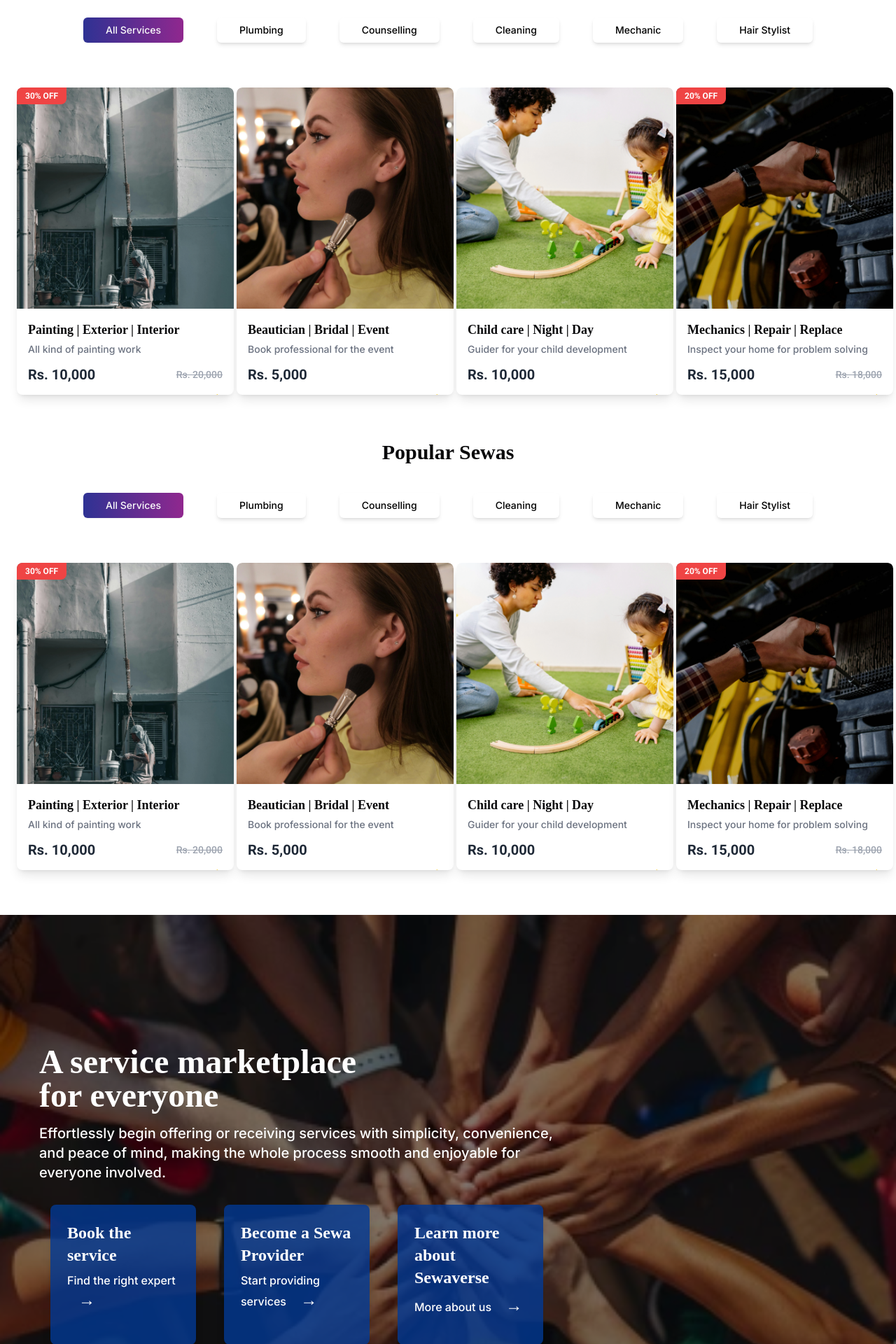
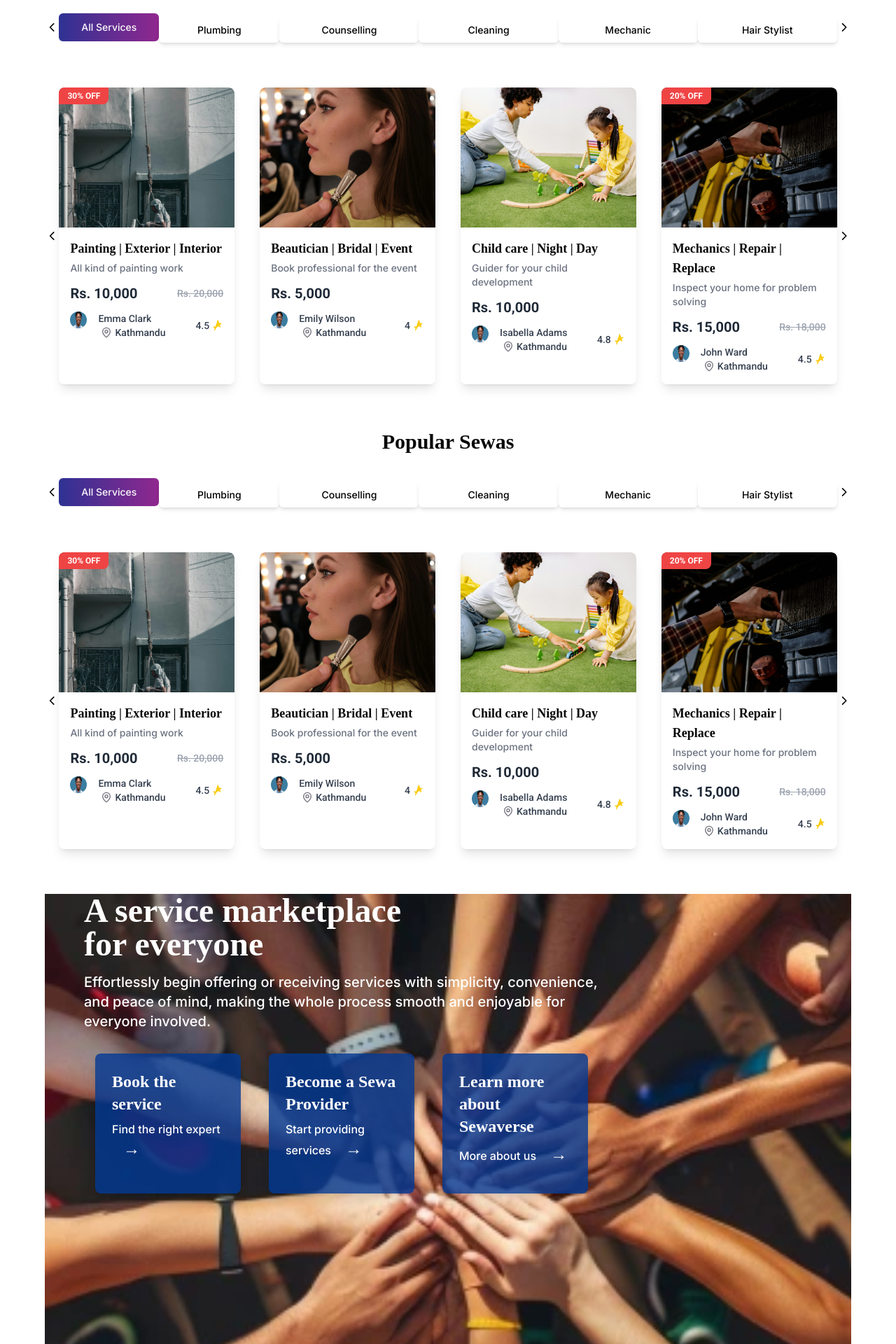
Before and after one commit to SewaVerse/sewaverse-backend, a Next.js app: page / in a window 1280 px wide. Shown: the part 980-2900 px from the top of the page at 70% size. Built offline with nearby package versions, Linux system fonts and the light colour scheme; no server answers.

Commit message:
homepage designs chnages

```diff
--- a/app/page.tsx
+++ b/app/page.tsx
@@ -1,5 +1,6 @@
 import { auth } from "@/auth";
 import { Button } from "@/components/ui/button";
+import { ChevronLeft, ChevronRight, MapPin } from "lucide-react";
 import Image from "next/image";
 
 const Home = async () => {
@@ -74,47 +75,51 @@ const Home = async () => {
 
       {/* Services Section */}
       <div>
-        <div className="py-16 bg-white text-center">
+        <div className="py-16  bg-white text-center">
           <h2 className="text-3xl font-bold mb-8">Featured Sewas</h2>
-          <div className="flex justify-center gap-12">
+          <div className="flex  justify-between items-center mx-16">
             {" "}
-            <Button variant={"brand"} className="mt-2 px-8 py-4">
+            <ChevronLeft />
+            <Button variant={"brand"} className="  px-8 py-5 ">
               All Services
             </Button>
             <Button
               variant={"brand"}
-              className="mt-2 bg-white text-black shadow-md hover:shadow-lg px-8 py-4"
+              className="mt-2 bg-white text-black shadow-md hover:shadow-lg px-8 py-4 w-48"
             >
               Plumbing
             </Button>
             <Button
               variant={"brand"}
-              className="mt-2 bg-white text-black shadow-md hover:shadow-lg px-8 py-4"
+              className="mt-2 bg-white text-black shadow-md hover:shadow-lg px-8 py-4 w-56"
             >
               Counselling
             </Button>
             <Button
               variant={"brand"}
-              className="mt-2 bg-white text-black shadow-md hover:shadow-lg px-8 py-4"
+              className="mt-2 bg-white text-black shadow-md hover:shadow-lg px-8 py-4 w-56"
             >
               Cleaning
             </Button>
             <Button
               variant={"brand"}
-              className="mt-2 bg-white text-black shadow-md hover:shadow-lg px-8 py-4"
+              className="mt-2 bg-white text-black shadow-md hover:shadow-lg px-8 py-4 w-56"
             >
               Mechanic
             </Button>
             <Button
               variant={"brand"}
-              className="mt-2 bg-white text-black shadow-md hover:shadow-lg px-8 py-4"
+              className="mt-2 bg-white text-black shadow-md hover:shadow-lg px-8 py-4 w-56"
             >
               Hair Stylist
             </Button>
+            <ChevronRight />
           </div>
         </div>
 
-        <div className="grid grid-cols-1 sm:grid-cols-2 lg:grid-cols-4 gap-6 px-6">
+        <div className="flex items-center justify-between  mx-16">
+          <ChevronLeft />
+          <div className="grid grid-cols-1 sm:grid-cols-2 lg:grid-cols-4 gap-9 col-auto">
             {[
               {
                 title: "Painting | Exterior | Interior",
@@ -160,15 +165,14 @@ const Home = async () => {
               <div
                 key={index}
                 className="bg-white shadow-lg rounded-lg overflow-hidden hover:shadow-xl transition-shadow duration-300"
-              style={{ width: "310px", height: "439px" }}
               >
                 <div className="relative">
                   <Image
                     src={service.image}
                     alt={`Featured Service ${index + 1}`}
-                  className="w-full h-[316px] object-cover rounded-t-lg"
+                    className="w-full h-[200px] object-cover rounded-t-lg"
                     width={310}
-                  height={316}
+                    height={20}
                   />
                   {service.discount && (
                     <div className="absolute top-0 left-0 bg-red-500 text-white px-3 py-1 text-xs font-bold rounded-br-lg">
@@ -177,7 +181,9 @@ const Home = async () => {
                   )}
                 </div>
                 <div className="p-4">
-                <h4 className="font-semibold text-lg mb-1">{service.title}</h4>
+                  <h4 className="font-semibold text-lg mb-1">
+                    {service.title}
+                  </h4>
                   <p className="text-gray-500 text-sm mb-3">
                     {service.description}
                   </p>
@@ -192,7 +198,19 @@ const Home = async () => {
                     )}
                   </div>
                   <div className="flex items-center justify-between text-sm text-gray-500">
-                  <span>{service.name} @ Kathmandu</span>
+                    <div className="flex gap-4">
+                      <img
+                        src="/images/profileimage1.svg"
+                        className="w-6 h-6 rounded-full"
+                        alt="user"
+                      />
+                      <div className="text-gray-700 flex flex-col  ">
+                        {service.name}{" "}
+                        <span className="flex items-center">
+                          <MapPin className="text-zinc-500 h-4" /> Kathmandu
+                        </span>
+                      </div>
+                    </div>
                     <span className="flex items-center">
                       <span className="text-gray-700">{service.rating}</span>
                       <svg
@@ -212,47 +230,54 @@ const Home = async () => {
             ))}
           </div>
 
-        <div className="py-16 bg-white text-center">
+          <ChevronRight />
+        </div>
+
+        <div className="py-16  bg-white text-center">
           <h2 className="text-3xl font-bold mb-8">Popular Sewas</h2>
-          <div className="flex justify-center gap-12">
+          <div className="flex  justify-between items-center mx-16">
             {" "}
-            <Button variant={"brand"} className="mt-2 px-8 py-4">
+            <ChevronLeft />
+            <Button variant={"brand"} className="  px-8 py-5 ">
               All Services
             </Button>
             <Button
               variant={"brand"}
-              className="mt-2 bg-white text-black shadow-md hover:shadow-lg px-8 py-4"
+              className="mt-2 bg-white text-black shadow-md hover:shadow-lg px-8 py-4 w-48"
             >
               Plumbing
             </Button>
             <Button
               variant={"brand"}
-              className="mt-2 bg-white text-black shadow-md hover:shadow-lg px-8 py-4"
+              className="mt-2 bg-white text-black shadow-md hover:shadow-lg px-8 py-4 w-56"
             >
               Counselling
             </Button>
             <Button
               variant={"brand"}
-              className="mt-2 bg-white text-black shadow-md hover:shadow-lg px-8 py-4"
+              className="mt-2 bg-white text-black shadow-md hover:shadow-lg px-8 py-4 w-56"
             >
               Cleaning
             </Button>
             <Button
               variant={"brand"}
-              className="mt-2 bg-white text-black shadow-md hover:shadow-lg px-8 py-4"
+              className="mt-2 bg-white text-black shadow-md hover:shadow-lg px-8 py-4 w-56"
             >
               Mechanic
             </Button>
             <Button
               variant={"brand"}
-              className="mt-2 bg-white text-black shadow-md hover:shadow-lg px-8 py-4"
+              className="mt-2 bg-white text-black shadow-md hover:shadow-lg px-8 py-4 w-56"
             >
               Hair Stylist
             </Button>
+            <ChevronRight />
           </div>
         </div>
 
-        <div className="grid grid-cols-1 sm:grid-cols-2 lg:grid-cols-4 gap-6 px-6">
+        <div className="flex items-center justify-between  mx-16">
+          <ChevronLeft />
+          <div className="grid grid-cols-1 sm:grid-cols-2 lg:grid-cols-4 gap-9 col-auto">
             {[
               {
                 title: "Painting | Exterior | Interior",
@@ -298,15 +323,14 @@ const Home = async () => {
               <div
                 key={index}
                 className="bg-white shadow-lg rounded-lg overflow-hidden hover:shadow-xl transition-shadow duration-300"
-              style={{ width: "310px", height: "439px" }}
               >
                 <div className="relative">
                   <Image
                     src={service.image}
                     alt={`Featured Service ${index + 1}`}
-                  className="w-full h-[316px] object-cover rounded-t-lg"
+                    className="w-full h-[200px] object-cover rounded-t-lg"
                     width={310}
-                  height={316}
+                    height={20}
                   />
                   {service.discount && (
                     <div className="absolute top-0 left-0 bg-red-500 text-white px-3 py-1 text-xs font-bold rounded-br-lg">
@@ -315,7 +339,9 @@ const Home = async () => {
                   )}
                 </div>
                 <div className="p-4">
-                <h4 className="font-semibold text-lg mb-1">{service.title}</h4>
+                  <h4 className="font-semibold text-lg mb-1">
+                    {service.title}
+                  </h4>
                   <p className="text-gray-500 text-sm mb-3">
                     {service.description}
                   </p>
@@ -330,7 +356,19 @@ const Home = async () => {
                     )}
                   </div>
                   <div className="flex items-center justify-between text-sm text-gray-500">
-                  <span>{service.name} @ Kathmandu</span>
+                    <div className="flex gap-4">
+                      <img
+                        src="/images/profileimage1.svg"
+                        className="w-6 h-6 rounded-full"
+                        alt="user"
+                      />
+                      <div className="text-gray-700 flex flex-col  ">
+                        {service.name}{" "}
+                        <span className="flex items-center">
+                          <MapPin className="text-zinc-500 h-4" /> Kathmandu
+                        </span>
+                      </div>
+                    </div>
                     <span className="flex items-center">
                       <span className="text-gray-700">{service.rating}</span>
                       <svg
@@ -349,25 +387,26 @@ const Home = async () => {
               </div>
             ))}
           </div>
+
+          <ChevronRight />
+        </div>
       </div>
 
       {/* hello */}
-      <div className="py-16 bg-white text-center rounded-lg overflow-hidden">
-        <div className="relative h-screen w-full flex items-center justify-start">
+      <div className="py-16 bg-white text-center overflow-hidden mx-16">
+        <div className="relative h-screen w-full">
           {/* Background Image */}
-          <div className="absolute inset-0">
+          <div className="inset-0">
             <Image
               src="/images/service_market_place.webp"
               alt="Homepage background"
-              className="object-cover w-full h-full"
+              className="object-cover w-full h-full "
               fill
               priority
             />
           </div>
 
-          <div className="absolute inset-0 bg-black bg-opacity-50"></div>
-
-          <div className="relative z-10 text-white text-left max-w-3xl ml-10 px-4">
+          <div className="absolute z-10 text-white text-left max-w-3xl ml-10 px-4">
             {/* Main Heading */}
             <h1 className="text-4xl md:text-5xl font-bold mb-4 leading-tight">
               A service marketplace <br /> for everyone
@@ -421,7 +460,7 @@ const Home = async () => {
 
       {/* Sewa Categories */}
 
-      <div className="py-16 bg-white text-center">
+      <div className="pb-16 bg-white text-center">
         <h2 className="text-3xl font-bold mb-8 font-poppins">Popular Sewas</h2>
 
         {/* Grid container to arrange images */}
@@ -442,7 +481,7 @@ const Home = async () => {
       </div>
 
       {/* other section  */}
-      <div className="py-16 bg-white text-center">
+      <div className="pb-16 bg-white text-center">
         <h3 className="text-3xl font-bold mb-8 font-poppins">
           Don’t take our word, trust the real stories <br />
           <span className="text-[16px] font-normal leading-[24px] text-center decoration-skip-ink-none">
@@ -452,12 +491,12 @@ const Home = async () => {
           </span>
         </h3>
 
-        <div className="relative flex flex-col items-center">
-          <div className="relative z-20 bg-white rounded-lg shadow-2xl border border-white/50 w-[638px] h-[497px] p-6">
+        <div className="relative flex flex-col items-center mx-16">
+          <div className="relative z-20 bg-white rounded-lg shadow-2xl border border-white/50 w-[638px] h-[450px] p-6">
             <Image
               src="/images/profileimage1.svg"
               alt="Marinda Walkers"
-              className="w-16 h-16 rounded-full mx-auto -mt-8 border-4 border-white"
+              className="w-16 h-16 rounded-full mx-auto mt-4 border-4 border-white"
               width={638}
               height={497}
             />
@@ -478,12 +517,12 @@ const Home = async () => {
             </div>
           </div>
 
-          <div className="relative flex justify-between w-full -mt-[130px] px-4">
-            <div className="relative z-10 bg-gray-50 rounded-lg shadow-lg border border-gray-200/50 w-[600px] h-[460px] opacity-50 p-6 -translate-y-[50px]">
+          <div className="absolute flex justify-between w-full  top-5  px-4">
+            <div className="relative z-10 bg-gray-50 rounded-lg shadow-lg border border-gray-200/50 w-[600px] h-[350px] opacity-50 p-6 translate-y-[70px]">
               <Image
                 src="/images/profileimage3.svg"
                 alt="Jackson Hopkins"
-                className="w-16 h-16 rounded-full mx-auto -mt-8 border-4 border-white"
+                className="w-16 h-16 rounded-full mx-auto mt-4 border-4 border-white"
                 width={638}
                 height={497}
               />
@@ -498,11 +537,11 @@ const Home = async () => {
               </div>
             </div>
 
-            <div className="relative z-10 bg-gray-50 rounded-lg shadow-lg border border-gray-200/50 w-[600px] h-[460px] opacity-50 p-6 -translate-y-[80px]">
+            <div className="relative z-10 bg-gray-50 rounded-lg shadow-lg border border-gray-200/50 w-[600px] h-[350px] opacity-50 p-6 translate-y-[70px]">
               <Image
                 src="/images/profileimage2.svg"
                 alt="Jensony Kennedy"
-                className="w-16 h-16 rounded-full mx-auto -mt-8 border-4 border-white"
+                className="w-16 h-16 rounded-full mx-auto mt-4 border-4 border-white"
                 width={638}
                 height={497}
               />
--- a/components/Footer.tsx
+++ b/components/Footer.tsx
@@ -47,7 +47,7 @@ const mobileLinks = [
 ];
 const Footer = () => {
   return (
-    <footer className="p-4 md:pt-10 md:pb-4 border-t shadow-md rounded-md">
+    <footer className="p-4 md:pt-5 md:pb-4 border-t shadow-md rounded-md">
       <div className="flex gap-5 h-full px-8">
         <div className="flex flex-col justify-between md:max-w-[18rem]">
           <div className="flex flex-col gap-2">
@@ -163,7 +163,7 @@ const Footer = () => {
         </div>
       </div>
       <Separator className="w-full mt-2" />
-      <div className="pt-4">
+      <div className="pt-1">
         <p className="text-center text-brand-grey">
           Copyright 2024 © All Rights Reserved
         </p>
```
Lines whose indentation alone changed are shown as unchanged.
